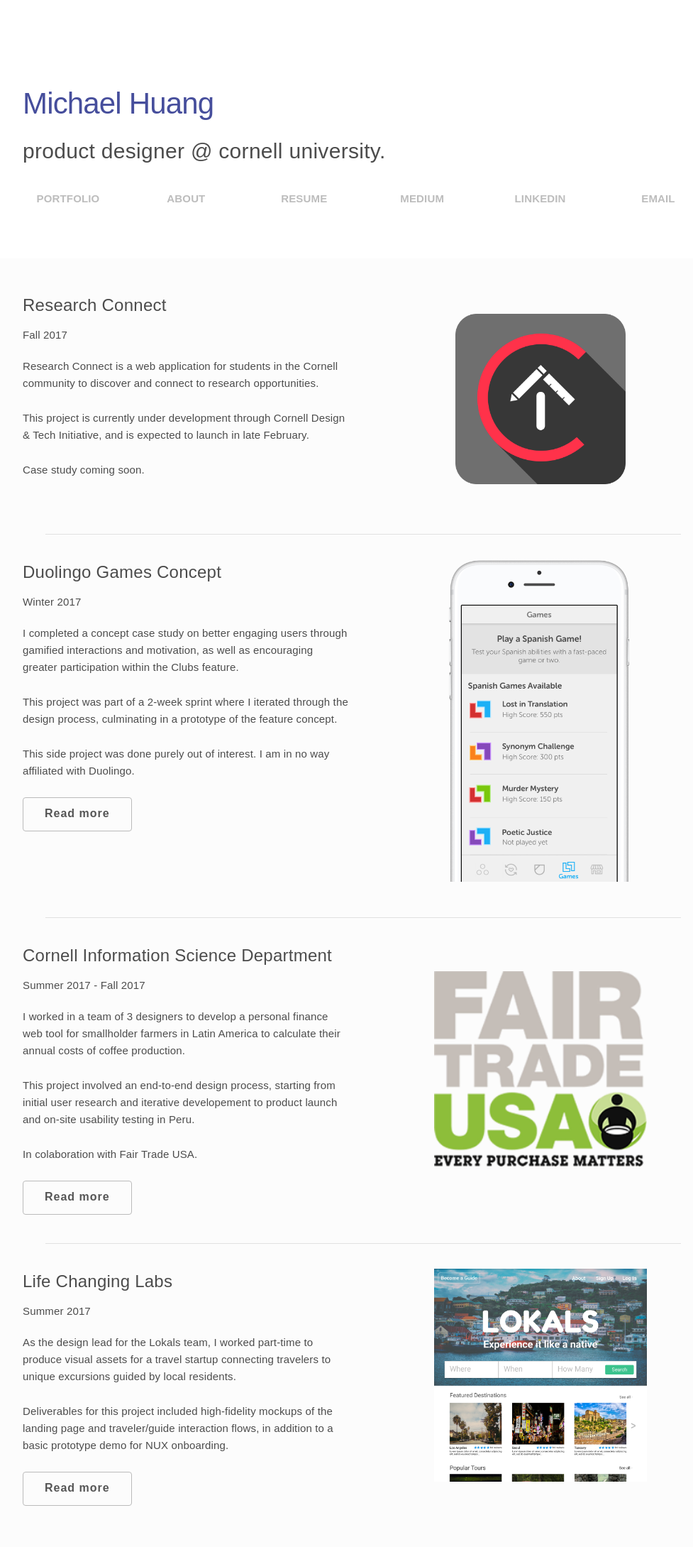
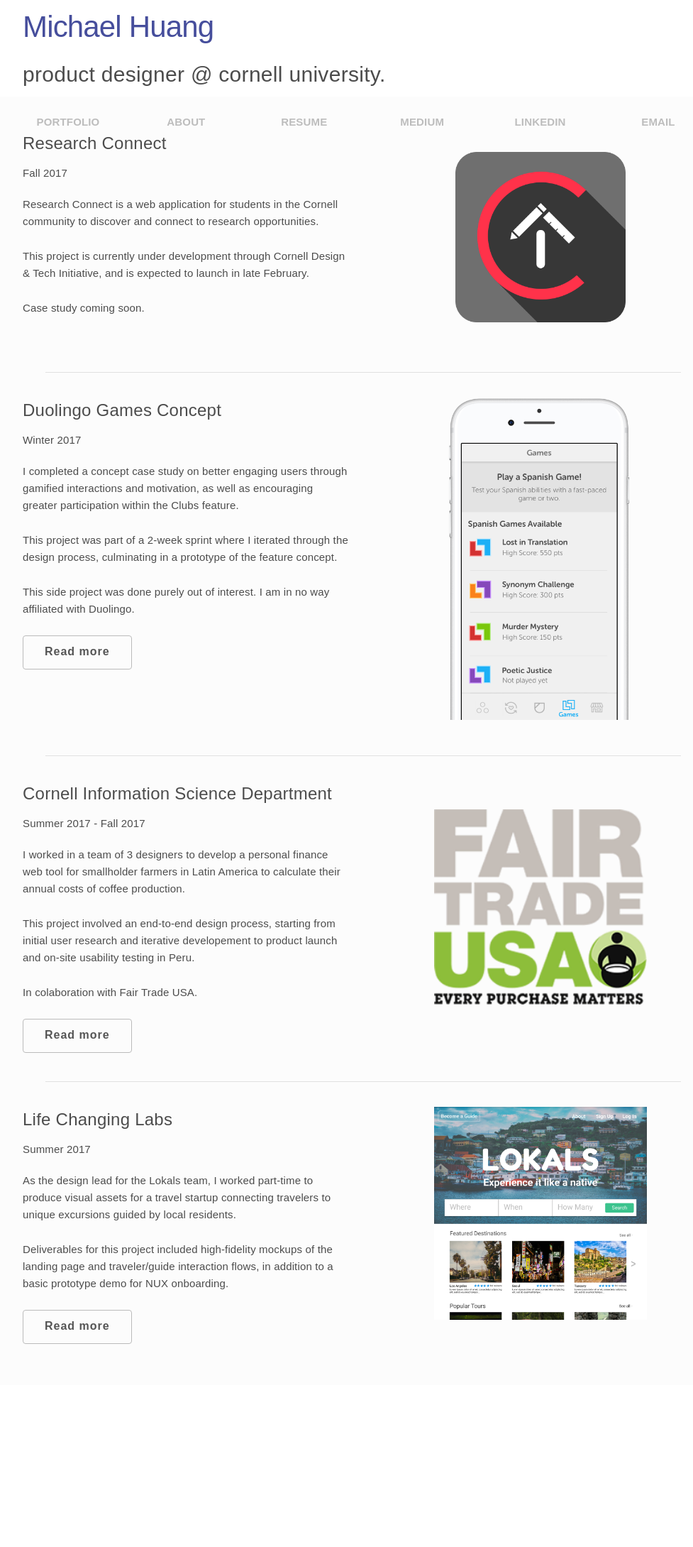
Before and after one commit to michaelhuangmk/michaelhuangmk.github.io, a Jekyll site: the page built from index.md, in a window 1280 px wide. Shown: the whole page at 71% size, without its empty margins (128-1105 px from the left). Built offline with Jekyll 4.4.1, drawn with Linux system fonts in a browser that asks for light colours; some web fonts are replaced; our own code applies the rules of GitHub Pages for plain Markdown files; after the commit the page ends 1951 px from its top, so only the background shows below that.

Commit message:
cleaned up code
web standards etc

```diff
--- a/_layouts/default.html
+++ b/_layouts/default.html
@@ -1,9 +1,10 @@
 <html lang="en">
 	<head>
-		<title>Michael Huang</title>
-
-        <!-- Load font -->
-        <link href='//fonts.googleapis.com/css?family=Raleway:400,300,600' rel='stylesheet' type='text/css'>
+		<!-- Open Graph Data -->
+    <meta charset="UTF-8"/>
+    <meta property="og:title" content="Michael Huang"/>
+    <meta property="og:description" content="Product designer @ Cornell University."/>
+    <meta property="og:site_name" content="Michael Huang"/>
 
     <!-- CSS -->
     <link rel="icon" type="favicon" sizes="96x96" href="/favicon.png">
@@ -11,17 +12,12 @@
 		<link rel="stylesheet" type="text/css" href="/css/skeleton.css">
     <link rel="stylesheet" type="text/css" href="/css/style.css">
 
-        <!-- Open Graph Data -->
-        <meta charset="utf-8"/>
-        <meta property="og:title" content="Michael Huang"/>
-        <meta property="og:description" content="Product designer @ Cornell University."/>
-        <meta property="og:site_name" content="Michael Huang"/>
+    <title>Michael Huang</title>
 	</head>
 
 	<body>
     <header>
-            <div class="section-title">
-                <div class="container" style="margin-top: 120px; margin-bottom: 120px">
+      <div class="container nav">
         <div class="row">
           <div class="twelve columns">
             <a href="/"><h2 class="u-dodgerblue">Michael Huang</h2></a>
@@ -49,7 +45,6 @@
           </div>
         </div>
       </div>
-            </div>
   	</header>
 
 		{{ content }}
--- a/index.md
+++ b/index.md
@@ -5,4 +5,4 @@
 layout: home
 ---
 
-hi my name is michael
+### hi my name is michael
```
Also changed, not shown: about.md (+1 -1 lines). Lines whose indentation alone changed are shown as unchanged.
